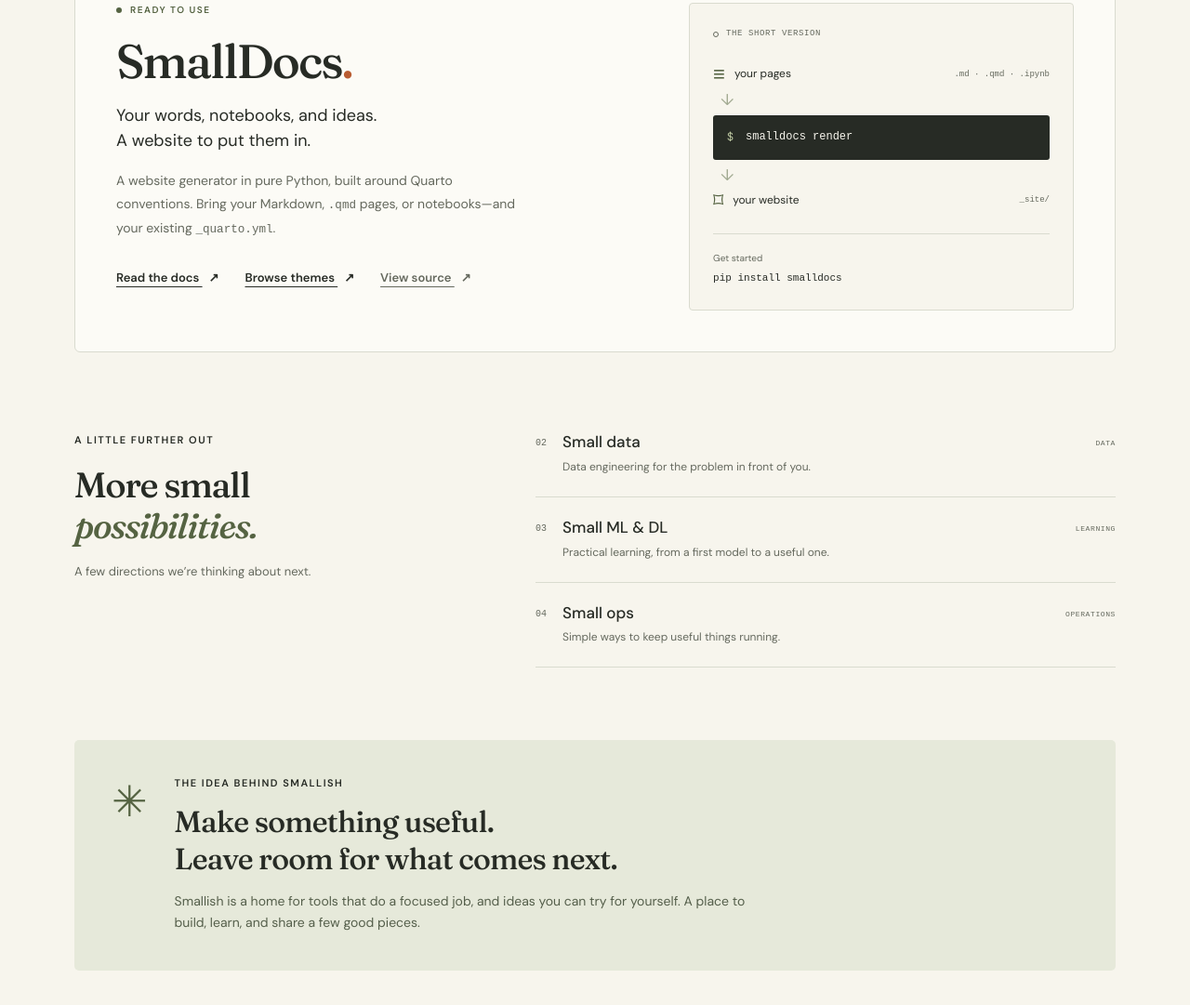
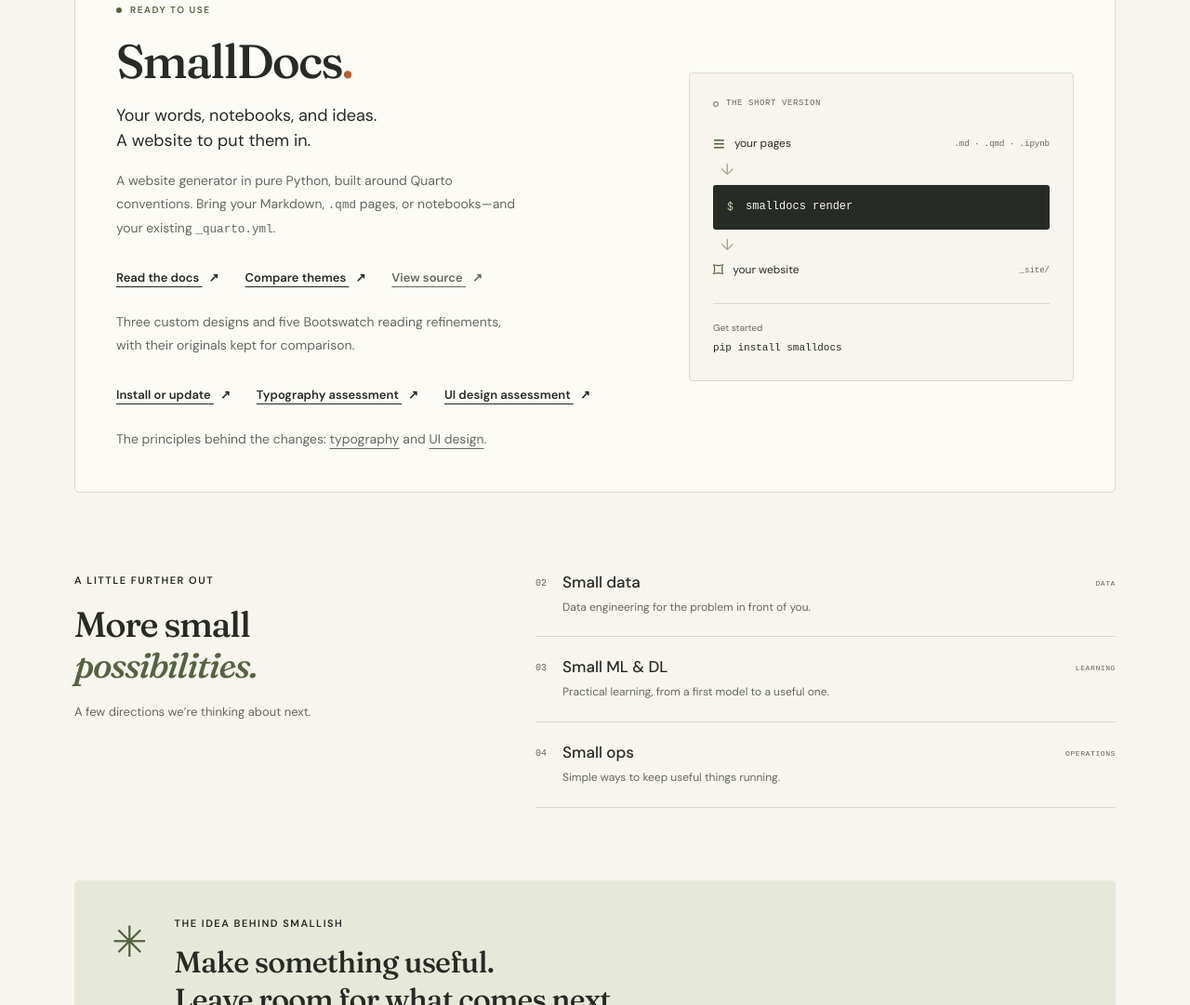
Before and after one commit to rahuldave/smallish.dev, a plain HTML site: page index.html in a window 1280 px wide. Shown: the part 886-1967 px from the top of the page at 93% size. Drawn offline with Linux system fonts and the light colour scheme.

Commit message:
Link the refined theme collection, usage guide, and design assessments

```diff
--- a/index.html
+++ b/index.html
@@ -146,8 +146,8 @@
                 >
                 <a
                   class="text-link"
-                  href="https://rahuldave.com/smalldocs-theme-gallery/"
-                  >Browse themes <span aria-hidden="true">↗</span></a
+                  href="https://rahuldave.com/elegant-themes/"
+                  >Compare themes <span aria-hidden="true">↗</span></a
                 >
                 <a
                   class="text-link secondary-link"
@@ -155,6 +155,42 @@
                   >View source <span aria-hidden="true">↗</span></a
                 >
               </div>
+              <p class="project-description">
+                Three custom designs and five Bootswatch reading refinements,
+                with their originals kept for comparison.
+              </p>
+              <div
+                class="project-links"
+                aria-label="Theme instructions and assessments"
+              >
+                <a
+                  class="text-link"
+                  href="https://rahuldave.com/elegant-themes/using-themes.html"
+                  >Install or update <span aria-hidden="true">↗</span></a
+                >
+                <a
+                  class="text-link"
+                  href="https://rahuldave.com/elegant-themes/typography-report.html"
+                  >Typography assessment <span aria-hidden="true">↗</span></a
+                >
+                <a
+                  class="text-link"
+                  href="https://rahuldave.com/elegant-themes/visual-design-report.html"
+                  >UI design assessment <span aria-hidden="true">↗</span></a
+                >
+              </div>
+              <p class="project-description">
+                The principles behind the changes:
+                <a
+                  href="https://rahuldave.com/elegant-themes/typography-guide.html"
+                  >typography</a
+                >
+                and
+                <a
+                  href="https://rahuldave.com/elegant-themes/ui-design-guide.html"
+                  >UI design</a
+                >.
+              </p>
             </div>
             <div
               class="project-demo"
```
Also changed, not shown: 1 other file.
